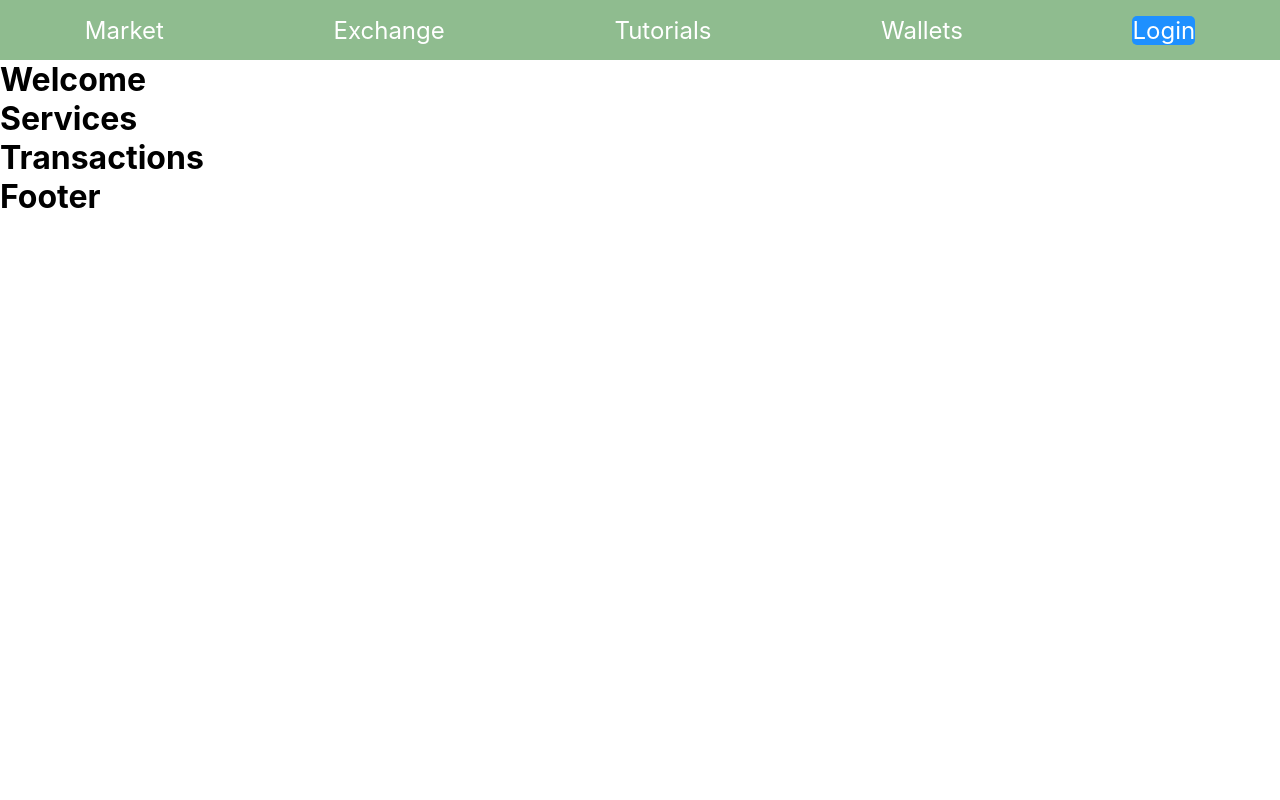
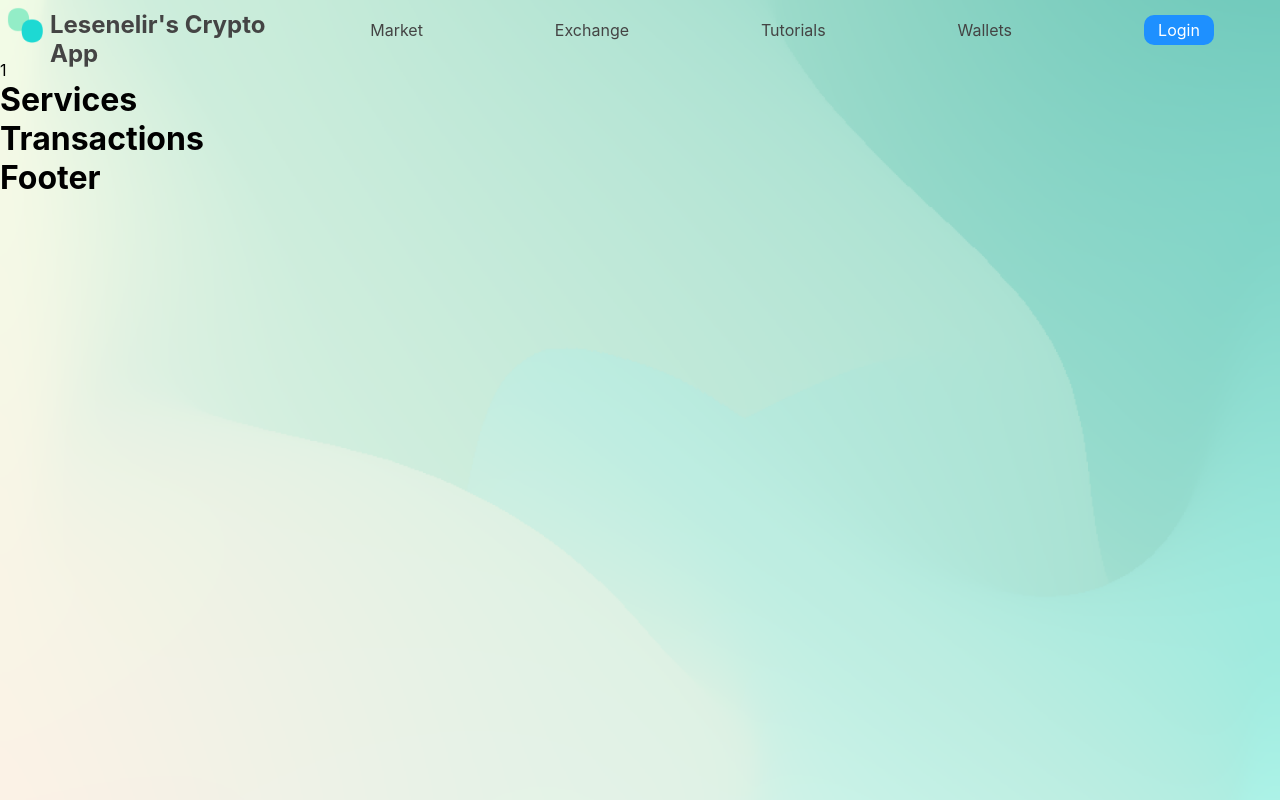
Before and after one commit to lesenelir/meta-crypto-currency, a React (Create React App) app in the folder client-system/: page / in a window 1280 px wide. Built offline with nearby package versions, Linux system fonts and the light colour scheme.

Commit message:
feat: finish complete navbar

```diff
--- a/client-system/public/index.html
+++ b/client-system/public/index.html
@@ -9,7 +9,7 @@
       name="description"
       content="React management admin system"
     />
-    <title>React App</title>
+    <title>React Crypto App</title>
   </head>
   <body>
     <noscript>You need to enable JavaScript to run this app.</noscript>
--- a/client-system/src/components/Navbar/Navbar.css
+++ b/client-system/src/components/Navbar/Navbar.css
@@ -2,27 +2,44 @@
   width: 100%;
   height: 60px;
   display: flex;
-  flex-direction: column;
-  justify-content: center;
-  background-color: darkseagreen;
+  flex-direction: row;
+  justify-content: space-between;
+}
+
+h2 {
+  color: #444444;
+  margin-top: 10px;
+}
+
+.img-box {
+  display: flex;
+  flex-direction: row;
 }
 
 ul {
+  width: 80%;
+  height: 100%;
+  /*background-color: darkblue;*/
   display: flex;
   flex-direction: row;
   justify-content: space-around;
-  font-size: 24px;
+  align-items: center;
 }
 
 ul > li {
   list-style: none;
-  text-align: center;
-  color: white;
+  color: #444444;
 }
 
+
 .login-li {
+  width: 70px;
+  height: 30px;
+  text-align: center;
+  line-height: 30px;
+  color: white;
   background-color: dodgerblue;
-  border-radius: 5px;
+  border-radius: 10px;
 }
 
 li:hover {
@@ -30,5 +47,5 @@ li:hover {
 }
 
 .login-li:hover {
-  background-color: darkblue;
+  background-color: #2C62DF;
 }
--- a/client-system/src/components/Navbar/Navbar.jsx
+++ b/client-system/src/components/Navbar/Navbar.jsx
@@ -1,3 +1,5 @@
+
+import logo from '../../assets/images/logo.png'
 import './Navbar.css'
 
 const NavbarItem = (props) => {
@@ -11,9 +13,13 @@ const navbarArr = ["Market", "Exchange", "Tutorials", "Wallets"]
 function Navbar() {
   return (
       <div className="navbar-box">
+        <div className="img-box">
+          <img src={logo} alt="" width={50} height={50} />
+          <h2>Lesenelir's Crypto App</h2>
+        </div>
         <ul>
           {navbarArr.map((item, index) => (
-              <NavbarItem key={index} title={item}/>
+              <NavbarItem key={item + index} title={item}/>
           ))}
           <li className="login-li">Login</li>
         </ul>
--- a/client-system/src/components/Welcome/Welcome.jsx
+++ b/client-system/src/components/Welcome/Welcome.jsx
@@ -1,6 +1,13 @@
+
+
+import './Welcome.css'
+
+
 function Welcome() {
   return (
-      <h1>Welcome</h1>
+      <div className="welcome-box">
+      1
+      </div>
   )
 }
 
--- a/client-system/src/index.css
+++ b/client-system/src/index.css
@@ -1,5 +1,7 @@
 body {
   margin: 0;
+  background: url("./assets/images/background.png") no-repeat fixed center center;
+  background-size: cover;
   font-family: -apple-system, BlinkMacSystemFont, 'Segoe UI', 'Roboto', 'Oxygen',
     'Ubuntu', 'Cantarell', 'Fira Sans', 'Droid Sans', 'Helvetica Neue',
     sans-serif;
```
Also changed, not shown: client-system/src/App.jsx (renamed from client-system/src/App.js), client-system/src/assets/images/background.png (added), client-system/src/assets/images/logo.png (added), client-system/src/components/Welcome/Welcome.css (added).
